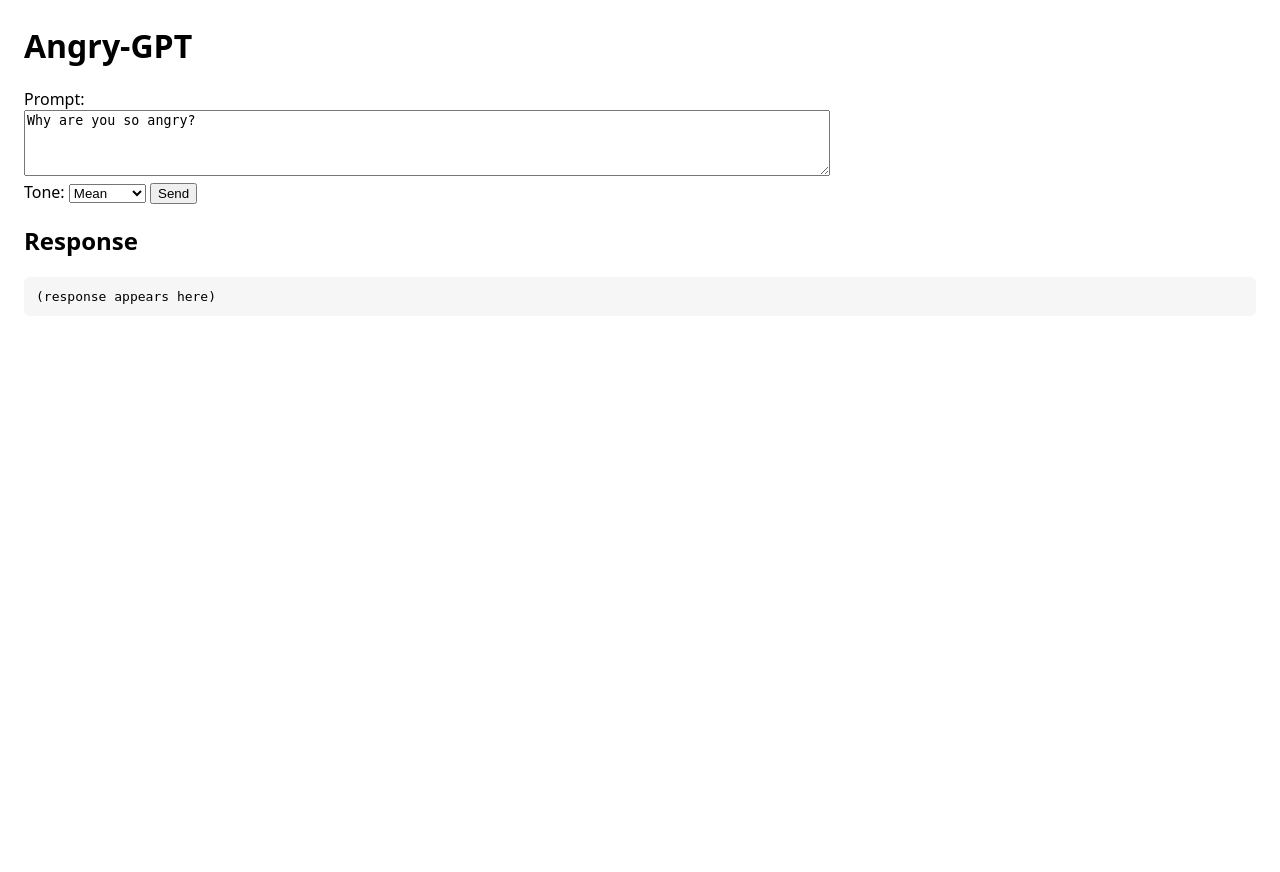
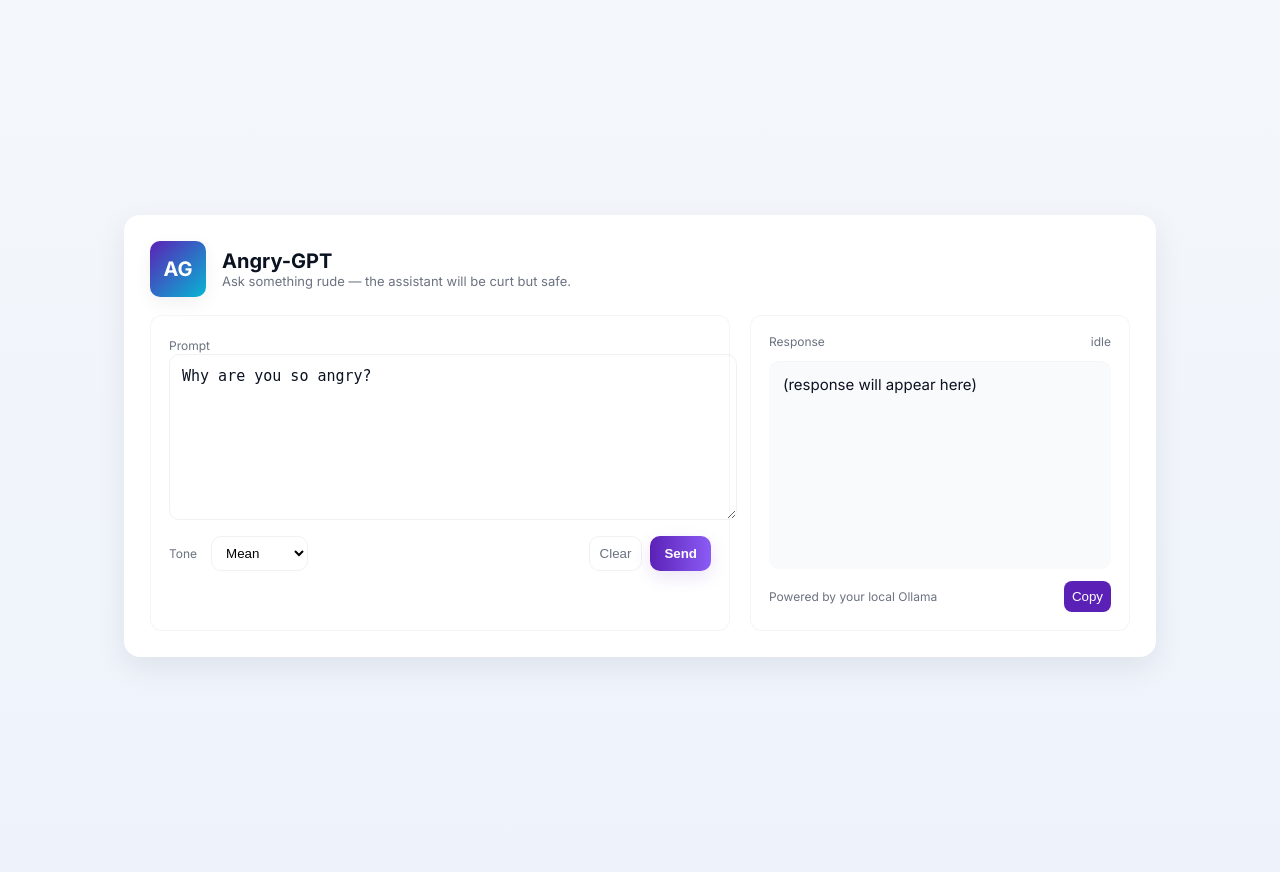
Before and after one commit to jiwan17/Angry-GPT, a Django app: page /chat/ in a window 1280 px wide. Before the commit the page ends 304 px from the top, so only its background shows below. Run offline with Django 5.2, Linux system fonts and the light colour scheme.

Commit message:
ui changed

```diff
--- a/templates/chat/index.html
+++ b/templates/chat/index.html
@@ -4,52 +4,160 @@
   <meta charset="utf-8" />
   <meta name="viewport" content="width=device-width,initial-scale=1" />
   <title>Angry-GPT</title>
+  <link href="https://fonts.googleapis.com/css2?family=Inter:wght@300;400;600;700&display=swap" rel="stylesheet">
   <style>
-    body{font-family:system-ui,Segoe UI,Roboto,Arial;margin:24px}
-    textarea{width:100%;max-width:800px}
-    pre{white-space:pre-wrap;background:#f6f6f6;padding:12px;border-radius:6px}
+    :root{
+      /* Accessible, lighter palette for readability */
+      --bg-1: linear-gradient(180deg,#f4f7fb 0%,#eef3fb 100%);
+      --card-bg: #ffffff;
+      --muted: #6b7280; /* gray-500 */
+      --accent:#5b21b6; /* indigo-700 */
+      --accent-2:#06b6d4; /* teal-400 */
+      --radius:12px;
+      --text:#0b1220;
+    }
+    html,body{height:100%;margin:0;font-family:Inter,system-ui,-apple-system,"Segoe UI",Roboto,Arial;color:var(--text);background:var(--bg-1)}
+    body{display:flex;align-items:center;justify-content:center;padding:36px}
+    .container{width:100%;max-width:980px;background:var(--card-bg);border-radius:16px;padding:26px;box-shadow:0 10px 30px rgba(15,23,42,0.08);}
+    .header{display:flex;align-items:center;gap:16px;margin-bottom:18px}
+    .logo{width:56px;height:56px;border-radius:10px;background:linear-gradient(135deg,var(--accent),var(--accent-2));display:flex;align-items:center;justify-content:center;color:white;font-weight:700;font-size:20px;box-shadow:0 6px 18px rgba(11,18,32,0.06)}
+    h1{margin:0;font-size:20px}
+    p.lead{margin:0;color:var(--muted);font-size:13px}
+
+    .main{display:grid;grid-template-columns:1fr 380px;gap:20px}
+    .card{background:var(--card-bg);padding:18px;border-radius:12px;border:1px solid rgba(15,23,42,0.04)}
+    textarea{width:100%;min-height:140px;padding:12px;border-radius:10px;border:1px solid rgba(15,23,42,0.06);resize:vertical;background:transparent;color:var(--text);font-size:15px}
+    .controls{display:flex;align-items:center;gap:12px;margin-top:12px}
+    select{padding:8px 10px;border-radius:10px;border:1px solid rgba(15,23,42,0.06);background:transparent}
+    button.primary{background:linear-gradient(90deg,var(--accent),#8b5cf6);color:white;padding:10px 14px;border-radius:10px;border:none;font-weight:600;cursor:pointer;box-shadow:0 6px 18px rgba(91,33,182,0.12)}
+    button.ghost{background:transparent;border:1px solid rgba(15,23,42,0.06);color:var(--muted);padding:8px 10px;border-radius:10px;cursor:pointer}
+
+    .response{display:flex;flex-direction:column;gap:12px}
+    .response .output{min-height:180px;padding:14px;border-radius:10px;background:#f8fafc;box-shadow:inset 0 1px 0 rgba(15,23,42,0.02);white-space:pre-wrap;color:var(--text);font-size:15px}
+    .meta{display:flex;justify-content:space-between;align-items:center;color:var(--muted);font-size:13px}
+    .small{font-size:12px;color:var(--muted)}
+
+    .actions{display:flex;gap:8px}
+    .copy{background:var(--accent);color:white;border:none;padding:8px;border-radius:8px;cursor:pointer}
+
+    @media (max-width:900px){
+      .main{grid-template-columns:1fr;}
+      .container{padding:18px}
+    }
   </style>
 </head>
 <body>
+  <div class="container">
+    <div class="header">
+      <div class="logo">AG</div>
+      <div>
         <h1>Angry-GPT</h1>
+        <p class="lead">Ask something rude — the assistant will be curt but safe.</p>
+      </div>
+    </div>
+
+    <div class="main">
+      <div class="card">
         <form id="chat-form">
-    <label for="message">Prompt:</label><br>
-    <textarea id="message" rows="4">Why are you so angry?</textarea><br>
-    <label for="tone">Tone:</label>
+          <label for="message" class="small">Prompt</label>
+          <textarea id="message" rows="5">Why are you so angry?</textarea>
+
+          <div class="controls">
+            <div style="display:flex;gap:8px;align-items:center">
+              <label for="tone" class="small" style="margin-right:6px;color:var(--muted)">Tone</label>
               <select id="tone">
                 <option value="mean" selected>Mean</option>
                 <option value="sarcastic">Sarcastic</option>
                 <option value="blunt">Blunt</option>
                 <option value="neutral">Neutral</option>
               </select>
-    <button type="submit">Send</button>
+            </div>
+            <div style="margin-left:auto;display:flex;gap:8px">
+              <button type="button" id="clear" class="ghost">Clear</button>
+              <button type="submit" id="send" class="primary">Send</button>
+            </div>
+          </div>
         </form>
+      </div>
 
-  <h2>Response</h2>
-  <pre id="response">(response appears here)</pre>
+      <div class="card response">
+        <div class="meta"><div class="small">Response</div><div class="small" id="status">idle</div></div>
+        <div id="response" class="output">(response will appear here)</div>
+        <div style="display:flex;justify-content:space-between;align-items:center">
+          <div class="small">Powered by your local Ollama</div>
+          <div class="actions">
+            <button id="copy" class="copy">Copy</button>
+          </div>
+        </div>
+      </div>
+    </div>
+  </div>
 
   <script>
     const form = document.getElementById('chat-form');
+    const respEl = document.getElementById('response');
+    const sendBtn = document.getElementById('send');
+    const clearBtn = document.getElementById('clear');
+    const copyBtn = document.getElementById('copy');
+    const statusEl = document.getElementById('status');
+
+    clearBtn.addEventListener('click', () => {
+      document.getElementById('message').value = '';
+      respEl.textContent = '(response will appear here)';
+      statusEl.textContent = 'idle';
+    });
+
+    copyBtn.addEventListener('click', async () => {
+      try{
+        await navigator.clipboard.writeText(respEl.textContent);
+        copyBtn.textContent = 'Copied!';
+        setTimeout(()=> copyBtn.textContent='Copy',1200);
+      }catch(e){
+        copyBtn.textContent = 'Err';
+        setTimeout(()=> copyBtn.textContent='Copy',1200);
+      }
+    });
+
     form.addEventListener('submit', async (e) => {
       e.preventDefault();
-      const message = document.getElementById('message').value;
+      const message = document.getElementById('message').value.trim();
+      if(!message) return;
       const tone = document.getElementById('tone').value;
-      const respEl = document.getElementById('response');
-      respEl.textContent = '...thinking...';
+
+      sendBtn.disabled = true; sendBtn.textContent = 'Sending...';
+      statusEl.textContent = 'contacting';
+      respEl.textContent = '';
+
       try {
         const res = await fetch('./api/', {
           method: 'POST',
           headers: {'Content-Type': 'application/json'},
           body: JSON.stringify({message, tone})
         });
+
         const data = await res.json();
         if (res.ok) {
-          respEl.textContent = data.reply;
+          // show reply with gentle reveal
+          const text = data.reply || '';
+          let i = 0;
+          statusEl.textContent = 'rendering';
+          const speed = 6; // ms per char for reveal
+          respEl.textContent = '';
+          for(; i < text.length; i++){
+            respEl.textContent += text[i];
+            // small yield to keep UI responsive
+            if(i % 80 === 0) await new Promise(r=>setTimeout(r, speed));
+          }
+          statusEl.textContent = 'done';
         } else {
           respEl.textContent = 'Error: ' + (data.error || res.status);
+          statusEl.textContent = 'error';
         }
       } catch (err) {
         respEl.textContent = 'Fetch error: ' + err.message;
+        statusEl.textContent = 'error';
+      } finally {
+        sendBtn.disabled = false; sendBtn.textContent = 'Send';
       }
     });
   </script>
```
Lines whose indentation alone changed are shown as unchanged.
